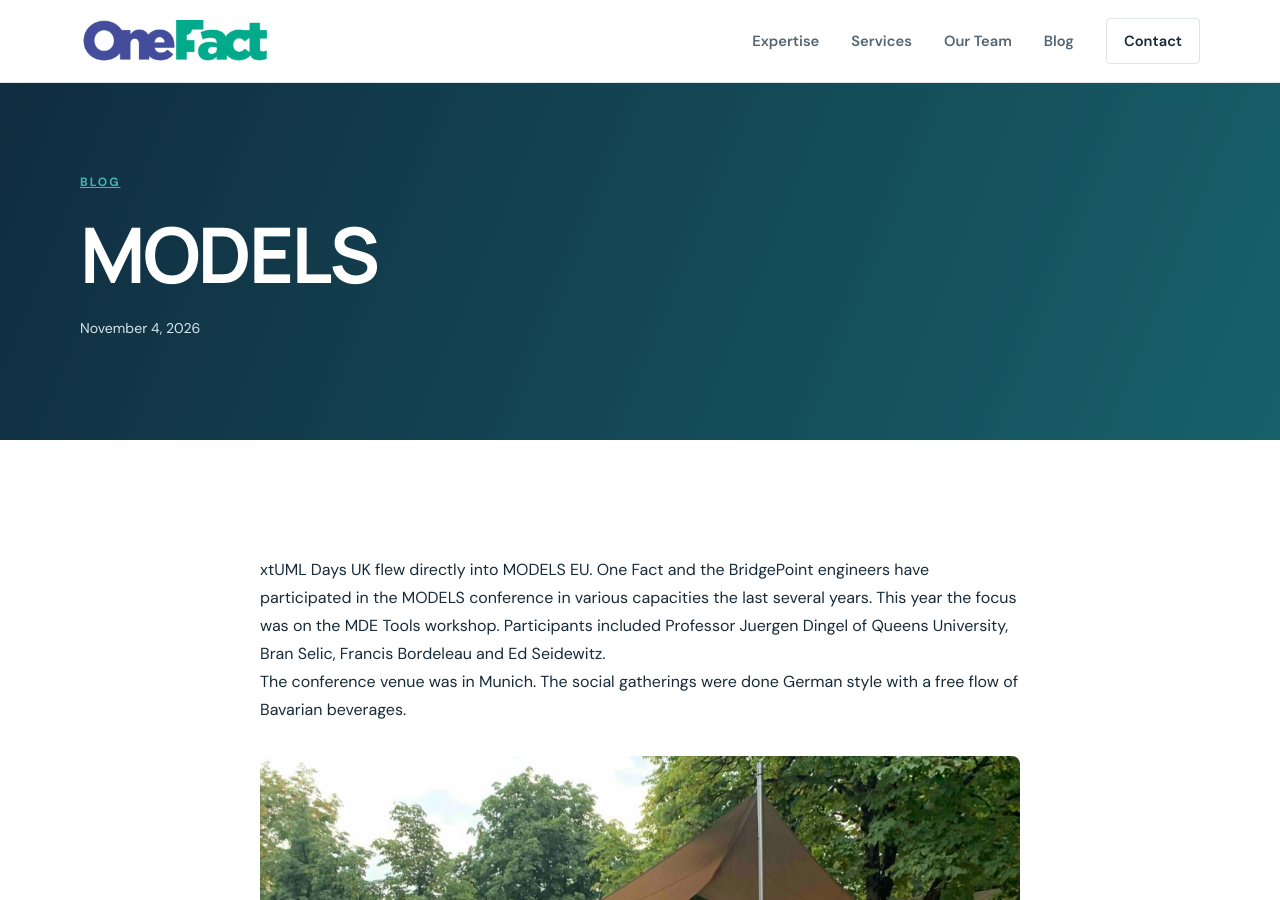
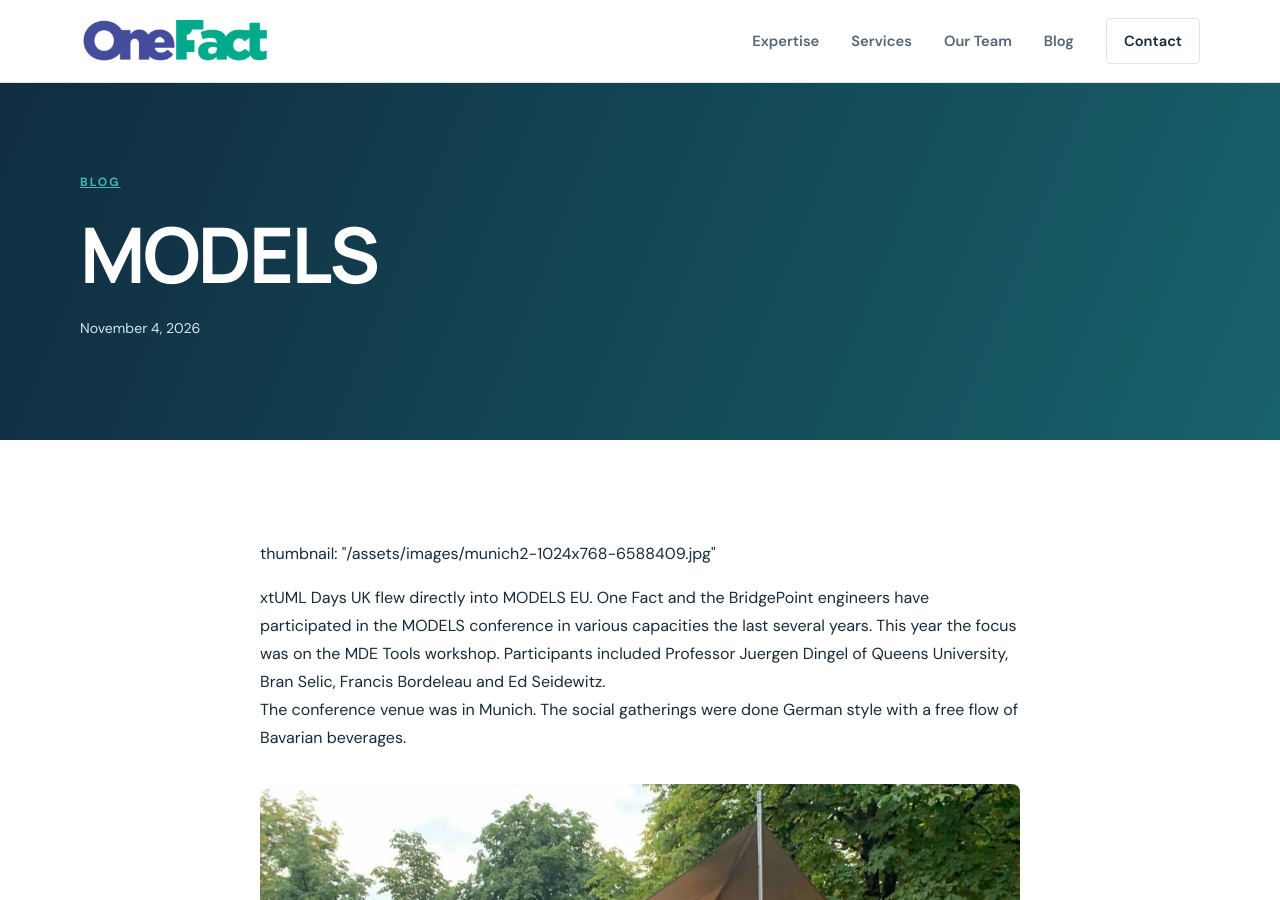
Before and after one commit to xtuml/onefactinc, a Jekyll site: the page built from _articles/models.html, in a window 1280 px wide and 900 px high. Built offline with Jekyll 4.4.1, drawn with Linux system fonts in a browser that asks for light colours.

Commit message:
Add article-list thumbnail to models.html

```diff
--- a/_articles/models.html
+++ b/_articles/models.html
@@ -4,6 +4,7 @@ archival_date_unknown: true
 permalink: /models/
 source_url: "https://onefact.net/models/"
 ---
+thumbnail: "/assets/images/munich2-1024x768-6588409.jpg"
 
 <p>xtUML Days UK flew directly into MODELS EU.  One Fact and the BridgePoint engineers have participated in the MODELS conference in various capacities the last several years. This year the focus was on the MDE Tools workshop. Participants included Professor Juergen Dingel of Queens University, Bran Selic, Francis Bordeleau and Ed Seidewitz.<br>The conference venue was in Munich. The social gatherings were done German style with a free flow of Bavarian beverages.</p>
 
```
